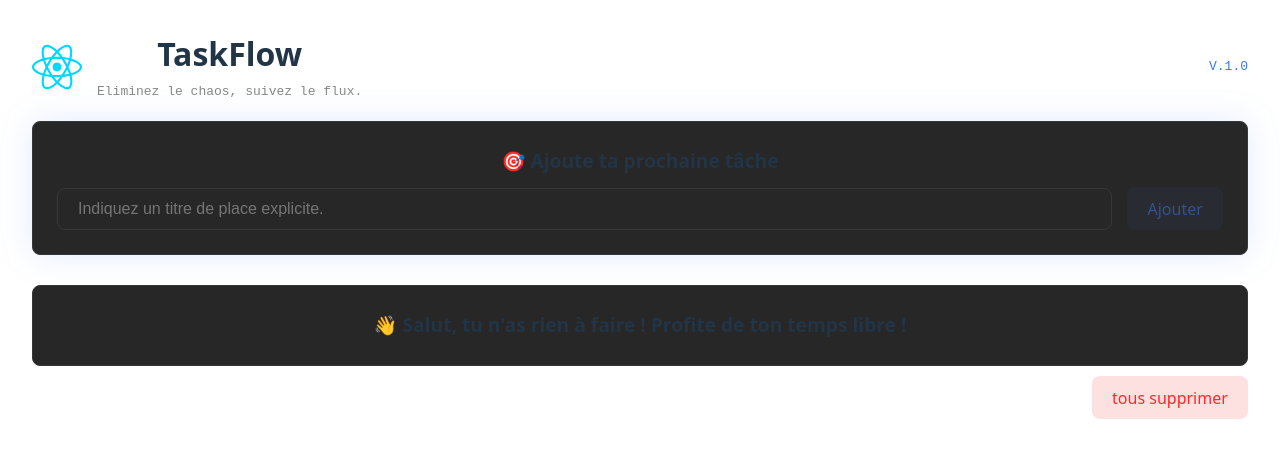
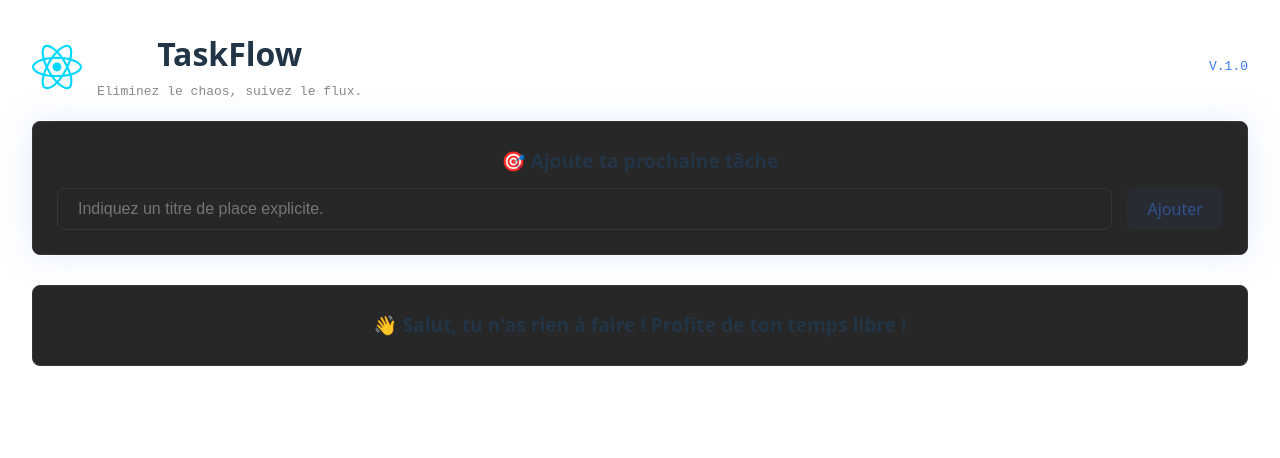
Before and after one commit to Jordan-Nsadisi/TaskFlow-cool-todo-app-, a React (Vite) app: page / in a window 1280 px wide. Shown: the top 458 px of the page. Built offline with nearby package versions, Linux system fonts and the light colour scheme.

Commit message:
conditionnal rendering of button

```diff
--- a/src/components/buttonDeleteAll/buttonDeleteAll.jsx
+++ b/src/components/buttonDeleteAll/buttonDeleteAll.jsx
@@ -1,16 +1,22 @@
 //ce composant  est le bouton suprimant toutes les tâches
 
-export const ButtonDeleteAll = ({ deleteAllTask }) => {
+export const ButtonDeleteAll = ({ deleteAllTask, tasksList }) => {
 
     const handleDeleteAllTask = (event) => { //fonction de suppression de toutes les tasks
         event.preventDefault(); //empêche le comportement par défaut du formulaire qui consiste à recharger la page
         deleteAllTask()
     }
 
-    return (
-        <button
-            className="button-delete-all"
-            onClick={handleDeleteAllTask}
-        >tous supprimer</button>
-    )
+    if (tasksList.length > 0) { //si la valeur des éléments du tableau est supperieur à 0
+        return (
+            <button
+                className="button-delete-all"
+                onClick={handleDeleteAllTask}
+            >
+                tous supprimer
+            </button>
+        )
+    }
+
+    return null //sinon
 }
--- a/src/components/taskContainer.jsx
+++ b/src/components/taskContainer.jsx
@@ -115,7 +115,7 @@ export const TaskContainer = () => {
             <TaskInput addTask={addTask} /> {/* on passe la fonction addTask en prop au composant enfant TaskInput pour pouvoir ajouter des tâches depuis ce composant */}
             <TaskLists tasksList={tasksList} editTask={editTask}
                 deleteTask={deleteTask} incompletedTasks={incompletedTasks} /> {/*on passe en props le tableau des taches, et les outils dont il a besoin */}
-            <ButtonDeleteAll deleteAllTask={deleteAllTask} />
+            <ButtonDeleteAll deleteAllTask={deleteAllTask} tasksList={tasksList}/>
             <Footer completedTasks={completedTasks} /> {/*on passe en props le nombre des tâches complété pour géré leur affichages dans le composant enfant */}
         </main>
     )
```
